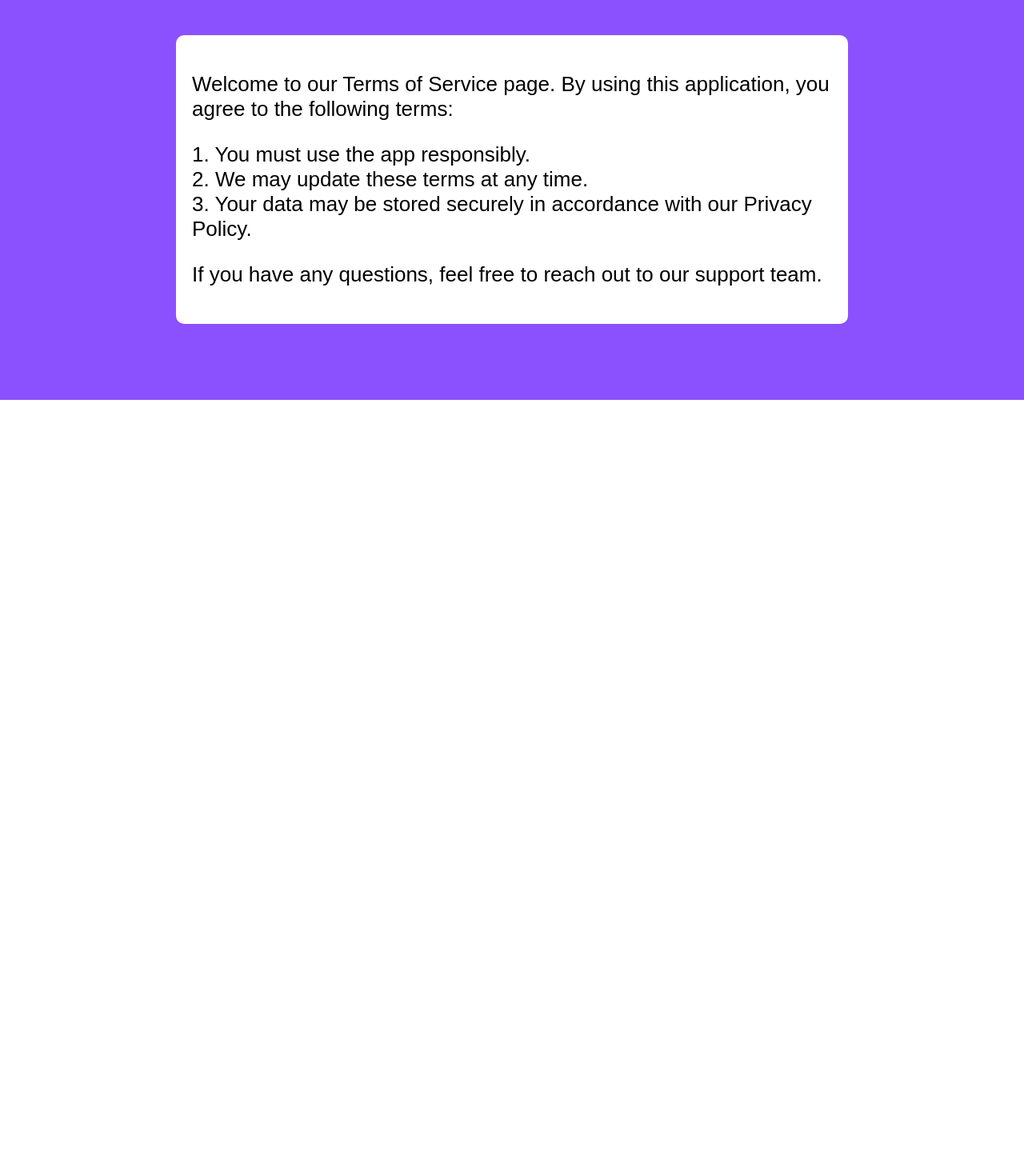
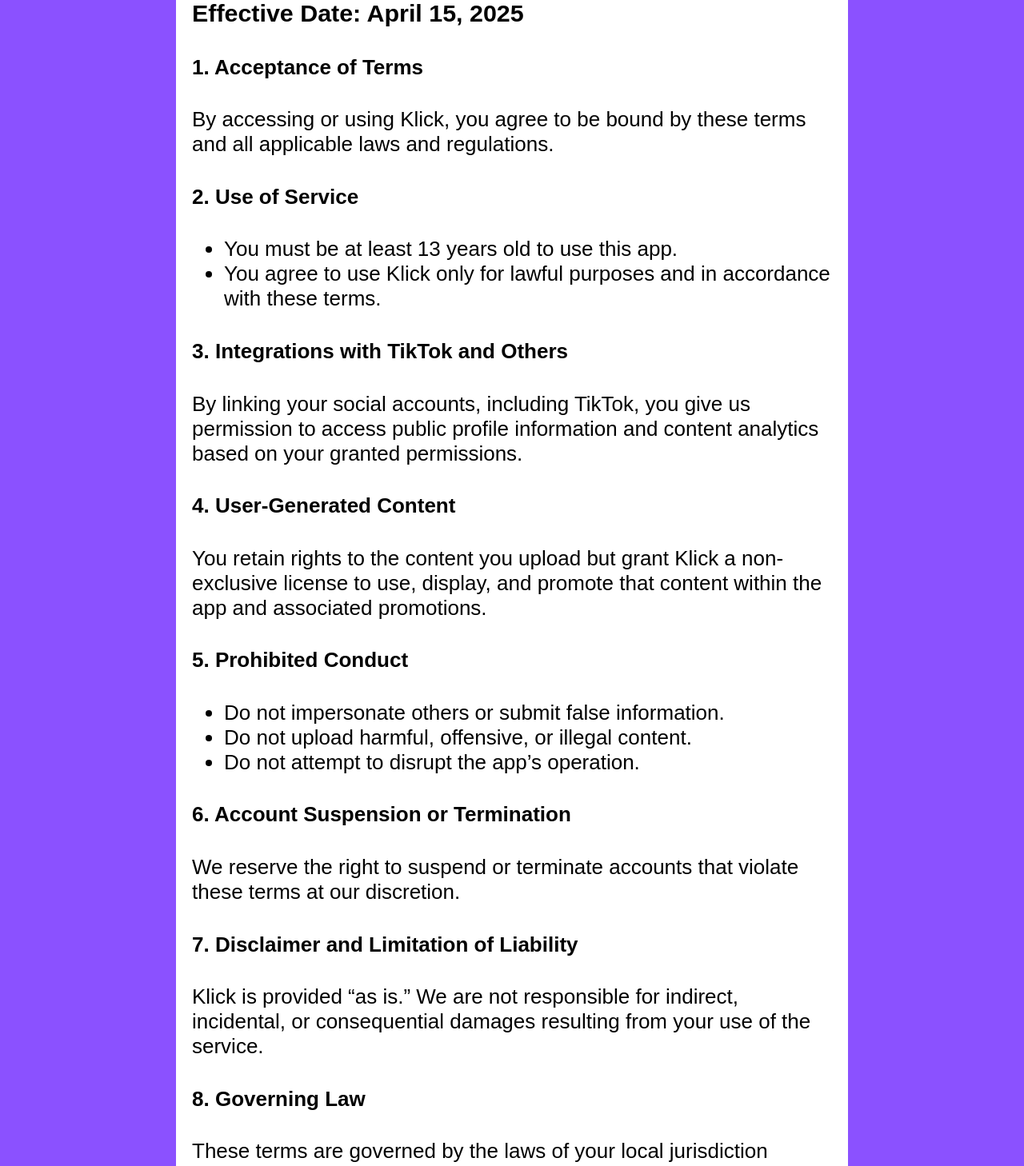
Before and after one commit to christianmarrtinez/klick-web, a React (Create React App) app: page /klick-web/tos in a window 1280 px wide. Shown: the part 300-1758 px from the top of the page at 80% size. Before the commit the page ends 800 px from the top, so only its background shows below. Built offline with nearby package versions, Linux system fonts and the light colour scheme.

Commit message:
Add privacy policy and TOS

```diff
--- a/src/Privacy.js
+++ b/src/Privacy.js
@@ -11,22 +11,50 @@
         <img src={icon} className="App-icon" alt="icon" />
         <h2>Privacy Policy</h2>
         <div className="content-box">
-        <p>
-          This is the full privacy policy page. We value your privacy and are committed to protecting your data.
-        </p>
-        <p>
-          Information you provide to us is used solely for the purposes of operating the Klick Competitions app.
-        </p>
-        <p>
-          We do not share your information with third parties without your consent unless required by law.
-        </p>
-        </div>
-        <div className="top-right-links">
-        <Link to="/" className="App-link">Home</Link>
-        <Link to="/privacy" className="App-link">Privacy Policy</Link>
-        <Link to="/tos" className="App-link">Terms of Service</Link>
+          <h3>Effective Date: April 15, 2025</h3>
+
+          <h4>1. Information We Collect</h4>
+          <p>We may collect the following types of data:</p>
+          <ul>
+            <li>User-provided information (name, email, content shared).</li>
+            <li>Social media account data from platforms you connect, like TikTok.</li>
+            <li>App usage analytics, including engagement and interaction metrics.</li>
+          </ul>
+
+          <h4>2. How We Use Your Information</h4>
+          <ul>
+            <li>Personalize your experience and show relevant content.</li>
+            <li>Provide performance and competition statistics.</li>
+            <li>Improve app functionality and user experience.</li>
+          </ul>
+
+          <h4>3. Sharing Information</h4>
+          <ul>
+            <li>Only with trusted vendors (e.g., payment processors, analytics providers).</li>
+            <li>As required by law, or to enforce legal rights and protect users.</li>
+          </ul>
+
+          <h4>4. Data Security</h4>
+          <p>We implement industry-standard security practices to protect your data from unauthorized access, loss, or misuse.</p>
+
+          <h4>5. Your Rights</h4>
+          <p>You may request access to, correction of, or deletion of your personal information. You may also withdraw consent at any time.</p>
+
+          <h4>6. Children’s Privacy</h4>
+          <p>Our service is not directed to children under 13. We do not knowingly collect personal data from children.</p>
+
+          <h4>7. Changes to This Policy</h4>
+          <p>We may update this policy periodically. Changes will be posted on this page with a new effective date.</p>
+
+          <h4>8. Contact Us</h4>
+          <p>For questions about this Privacy Policy, contact <a href="mailto:christianmarrtinez@gmail.com">christianmarrtinez@gmail.com</a>.</p>
         </div>
 
+        <div className="top-right-links">
+          <Link to="/" className="App-link">Home</Link>
+          <Link to="/privacy" className="App-link">Privacy Policy</Link>
+          <Link to="/tos" className="App-link">Terms of Service</Link>
+        </div>
       </header>
     </div>
   );
--- a/src/TOS.js
+++ b/src/TOS.js
@@ -11,24 +11,48 @@
         <img src={icon} className="App-icon" alt="icon" />
         <h2>Terms of Service</h2>
         <div className="content-box">
-        <p>
-          Welcome to our Terms of Service page. By using this application, you agree to the following terms:
-        </p>
-        <p>
-          1. You must use the app responsibly.<br />
-          2. We may update these terms at any time.<br />
-          3. Your data may be stored securely in accordance with our Privacy Policy.
-        </p>
-        <p>
-          If you have any questions, feel free to reach out to our support team.
-        </p>
-        </div>
-        <div className="top-right-links">
-        <Link to="/" className="App-link">Home</Link>
-        <Link to="/privacy" className="App-link">Privacy Policy</Link>
-        <Link to="/tos" className="App-link">Terms of Service</Link>
+          <h3>Effective Date: April 15, 2025</h3>
+
+          <h4>1. Acceptance of Terms</h4>
+          <p>By accessing or using Klick, you agree to be bound by these terms and all applicable laws and regulations.</p>
+
+          <h4>2. Use of Service</h4>
+          <ul>
+            <li>You must be at least 13 years old to use this app.</li>
+            <li>You agree to use Klick only for lawful purposes and in accordance with these terms.</li>
+          </ul>
+
+          <h4>3. Integrations with TikTok and Others</h4>
+          <p>By linking your social accounts, including TikTok, you give us permission to access public profile information and content analytics based on your granted permissions.</p>
+
+          <h4>4. User-Generated Content</h4>
+          <p>You retain rights to the content you upload but grant Klick a non-exclusive license to use, display, and promote that content within the app and associated promotions.</p>
+
+          <h4>5. Prohibited Conduct</h4>
+          <ul>
+            <li>Do not impersonate others or submit false information.</li>
+            <li>Do not upload harmful, offensive, or illegal content.</li>
+            <li>Do not attempt to disrupt the app’s operation.</li>
+          </ul>
+
+          <h4>6. Account Suspension or Termination</h4>
+          <p>We reserve the right to suspend or terminate accounts that violate these terms at our discretion.</p>
+
+          <h4>7. Disclaimer and Limitation of Liability</h4>
+          <p>Klick is provided “as is.” We are not responsible for indirect, incidental, or consequential damages resulting from your use of the service.</p>
+
+          <h4>8. Governing Law</h4>
+          <p>These terms are governed by the laws of your local jurisdiction unless otherwise stated.</p>
+
+          <h4>9. Contact Us</h4>
+          <p>Questions or concerns? Contact <a href="mailto:christianmarrtinez@gmail.com">christianmarrtinez@gmail.com</a>.</p>
         </div>
 
+        <div className="top-right-links">
+          <Link to="/" className="App-link">Home</Link>
+          <Link to="/privacy" className="App-link">Privacy Policy</Link>
+          <Link to="/tos" className="App-link">Terms of Service</Link>
+        </div>
       </header>
     </div>
   );
```
Also changed, not shown: src/App.css (line endings or trailing spaces).
